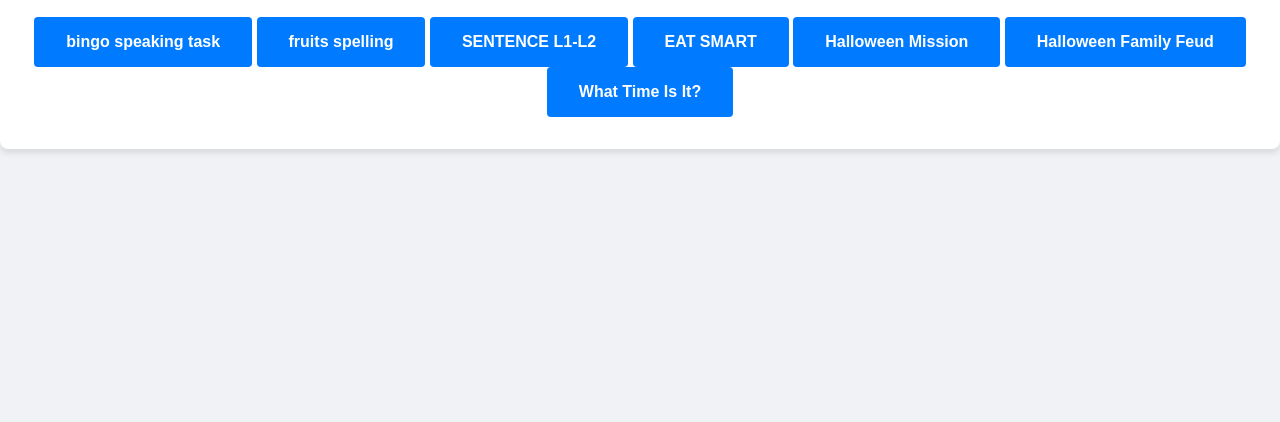
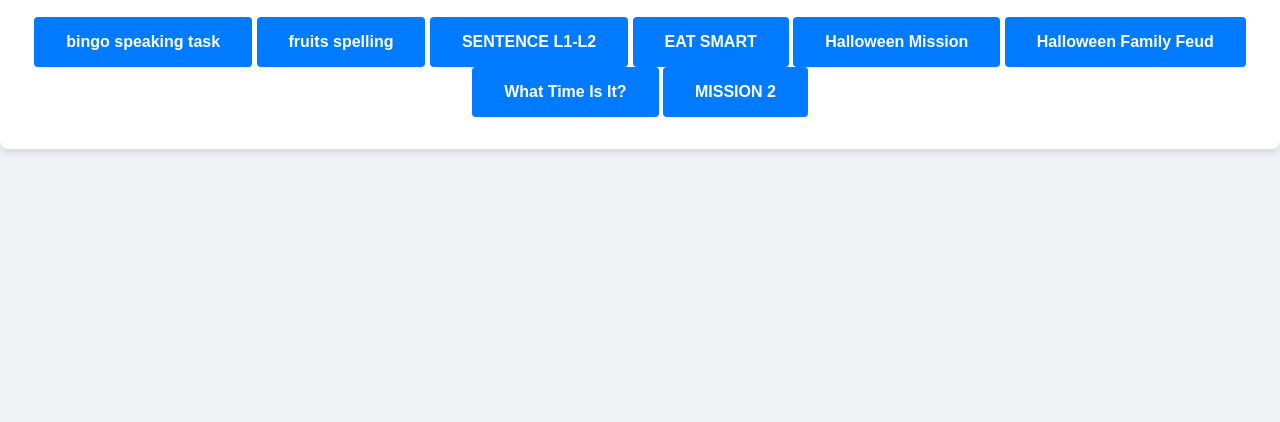
Before and after one commit to cristinejoyperia-collab/english56, a plain HTML site: page index.html in a window 1280 px wide. Shown: the part 378-800 px from the top of the page. Drawn offline with Linux system fonts and the light colour scheme.

Commit message:
Update index.html

```diff
--- a/index.html
+++ b/index.html
@@ -50,6 +50,7 @@
    <a href="halloween.html">Halloween Mission</a>
    <a href="halloweenfeud.html">Halloween Family Feud</a>
    <a href="time.html">What Time Is It?</a>
+   <a href="mission2.html">MISSION 2</a>
  </div>
 </body>
 </html>
```
